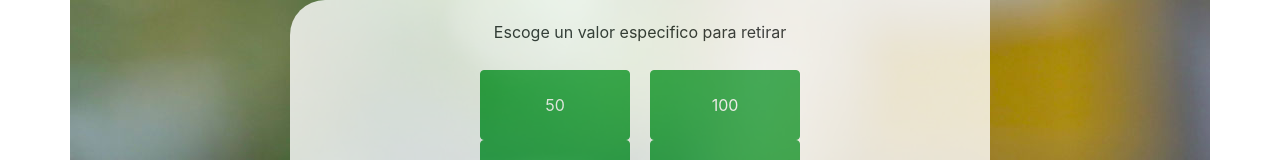
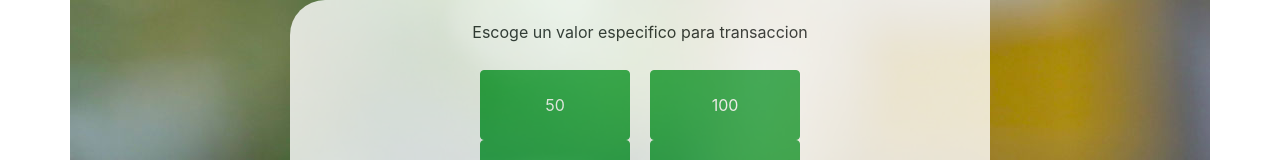
Before and after one commit to JohanRestrepo/App-Cajero-20201022, a React (Create React App) app: page / in a window 1280 px wide. Both pictures are taken after a click on the button "Retirar dinero". Shown: the top 160 px of the page. Built offline with nearby package versions, Linux system fonts and the light colour scheme.

Commit message:
junte el panel de retiro y consignacion

```diff
--- a/src/index.js
+++ b/src/index.js
@@ -119,17 +119,10 @@ class Consola extends React.Component {
       </div>
       }
 
-      {this.state.fase === "retirar" &&
+      {(this.state.fase === "retirar" || this.state.fase === "ingresar") &&
       <div class="caja">
-      <p>Escoge un valor especifico para retirar</p>
+      <p>Escoge un valor especifico para transaccion</p>
       {panelRetiro}
-      </div>
-      }
-
-      {this.state.fase === "ingresar" &&
-        <div class="caja">
-      <p>Escoge un valor especifico para ingresar</p>
-      {panelIngreso}
       </div>
       }
 
```
